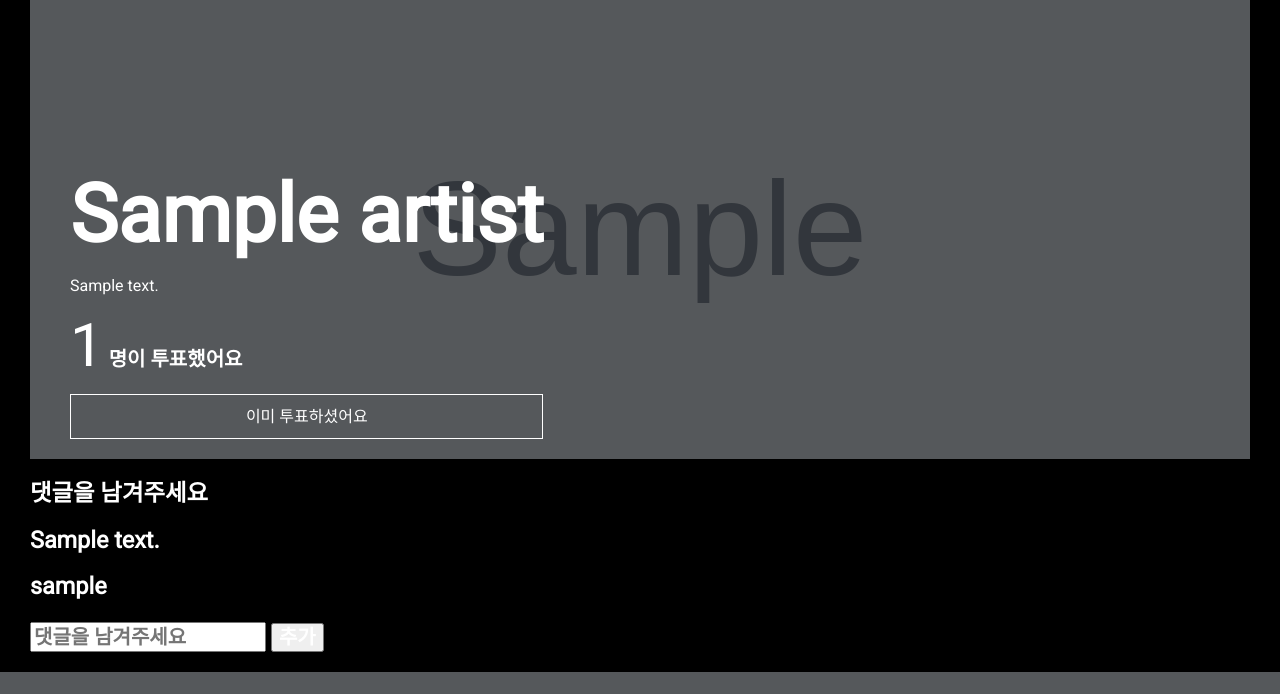
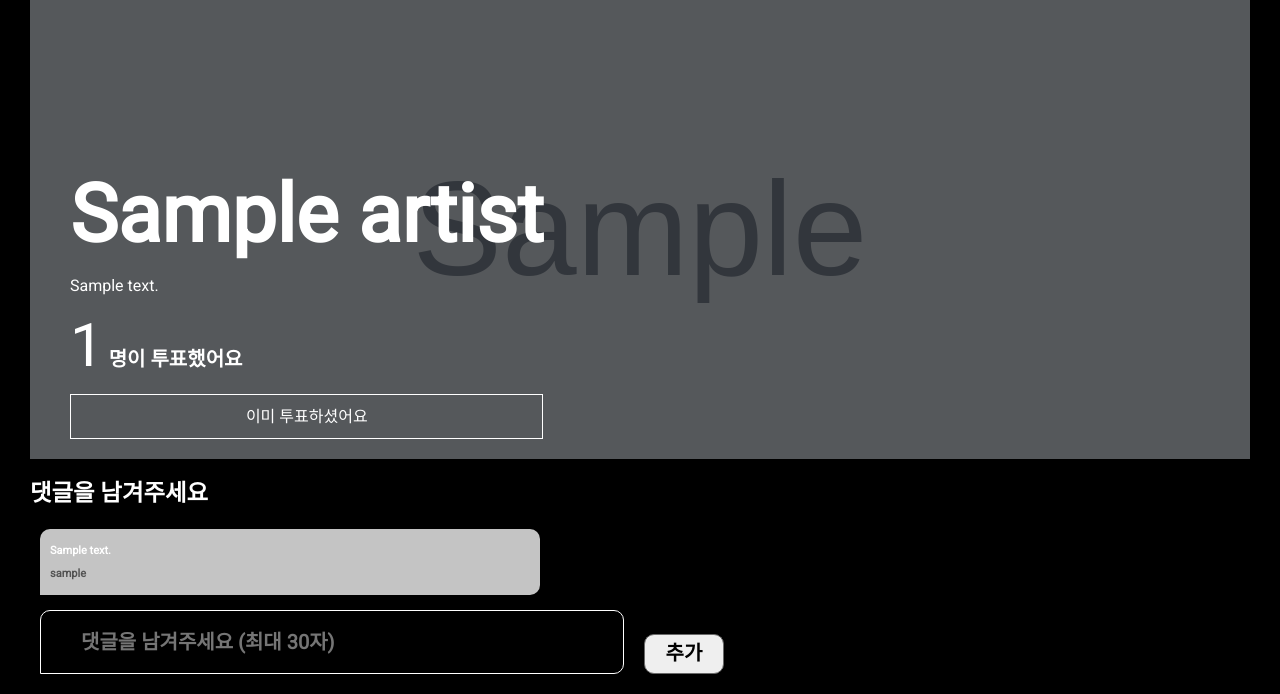
Before and after one commit to kynzun/festival, a Django app: a page that uses mainapp/templates/artist_view.html in a window 1280 px wide. Shown: the part 141-835 px from the top of the page. Before the commit the page ends 813 px from the top, so only its background shows below. Run offline with Django 3.2, Linux system fonts and the light colour scheme; a user stored in the database is signed in; tables that the repository leaves empty hold one stand-in row (values such as "Sample post"); grey boxes marked "Sample" are stand-in pictures.

Commit message:
comment css done

```diff
--- a/mainapp/static/css/form.css
+++ b/mainapp/static/css/form.css
@@ -28,8 +28,6 @@
     color: #fff;
 }
 
-.form-control[type=file] {}
-
 .form-submit {
     margin: 40px 0;
     width: 140px;
@@ -39,3 +37,56 @@
     border: 1px solid #fff;
     color: #fff;
 }
+
+.comment-box {
+    width: 480px;
+    display: flex;
+    flex-direction: column;
+    background-color: #c4c4c4;
+    border-radius: 10px;
+    border-bottom-left-radius: 0;
+    margin: 10px 0 10px 10px;
+    padding: 10px;
+}
+
+.comment-text {
+    font-size: 11px;
+    font-weight: 700;
+    overflow: hidden;
+    word-wrap: break-word;
+}
+
+.comment-author {
+    font-size: 11px;
+    font-weight: 700;
+    color: rgb(83, 83, 83);
+}
+
+.comment-add-box {
+    display: flex;
+    flex-direction: row;
+    align-items: flex-end;
+    margin: 15px 0 15px 10px;
+}
+
+.comment-add-text {
+    width: 540px;
+    height: 60px;
+    padding-left: 40px;
+    margin-right: 20px;
+    border: 1px solid #fff;
+    background-color: unset;
+    color: #fff;
+    border-radius: 10px;
+    border-bottom-left-radius: 0;
+    overflow: hidden;
+    word-wrap: break-word;
+}
+
+.comment-add-btn {
+    width: 80px;
+    height: 40px;
+    border: 1px solid #696969;
+    border-radius: 10px;
+    color: #000;
+}
--- a/mainapp/templates/artist_view.html
+++ b/mainapp/templates/artist_view.html
@@ -60,14 +60,18 @@
 
         </div>
         <h3>댓글을 남겨주세요</h3>
-        {%for comment in comments %}
-        <h3>{{comment.text}}</h3>
-        <h3>{{comment.author.username}}</h3>
-        {%endfor %}
-        <form action="{%url 'addComment' artist.name %}" method="post">
+        <div class="comment-list">
+            {%for comment in comments %}
+            <div class="comment-box">
+                <div class="comment-text">{{comment.text}}</div>
+                <div class="comment-author">{{comment.author.username}}</div>
+            </div>
+            {%endfor %}
+        </div>
+        <form class="comment-add-box" action="{%url 'addComment' artist.name %}" method="post">
             {%csrf_token%}
-            <input class="comment-text" type="text" name="text" placeholder="댓글을 남겨주세요" st>
-            <button class="comment-btn" type="submit">추가</button>
+            <input class="comment-add-text" type="text" name="text" placeholder="댓글을 남겨주세요 (최대 30자)" maxlength="30">
+            <button class="comment-add-btn" type="submit">추가</button>
         </form>
     </main>
 </body>
```
